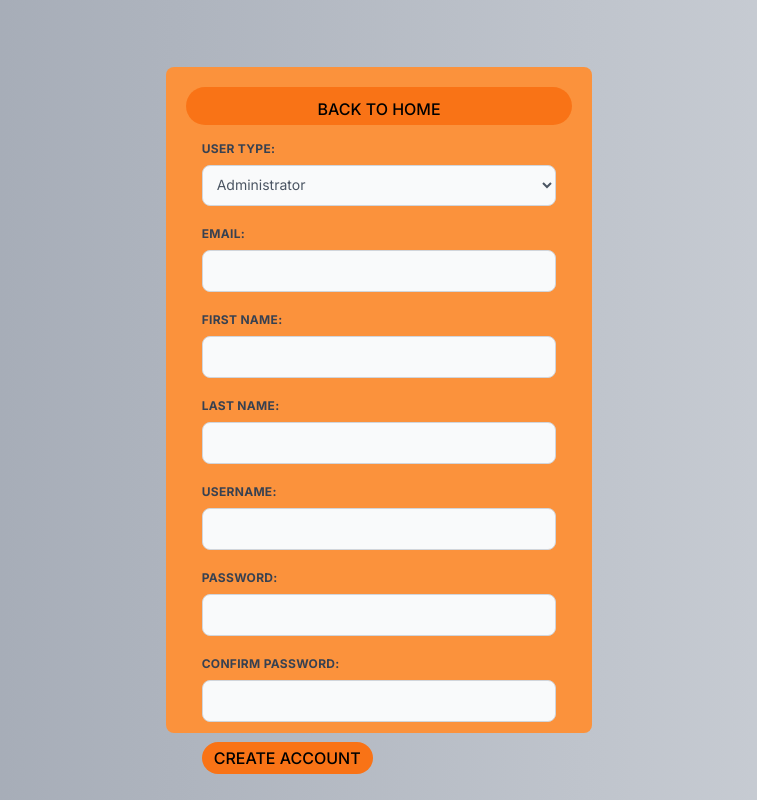
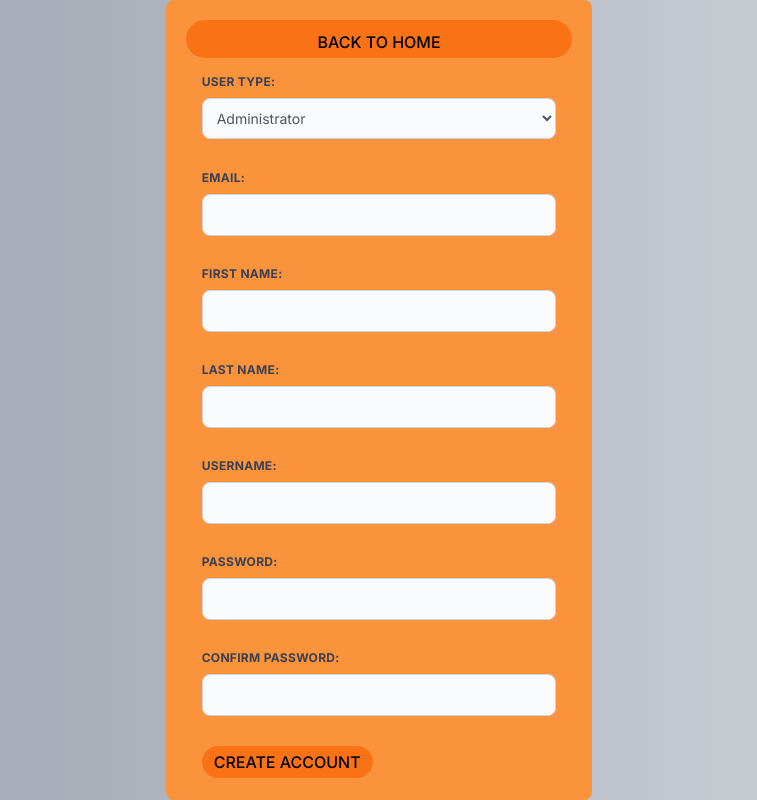
Before and after one commit to jdmclatcher/JIC-3110-Breaking-Barriers, a Next.js app in the folder client/: page /create-account in a window 1280 px wide. Shown: the whole page, without its empty margins (261-1018 px from the left). Built offline with nearby package versions, Linux system fonts and the light colour scheme.

Commit message:
Configured account creation interface
Slightly changed account creation interface to be more applicable to non-local machines

```diff
--- a/client/app/create-account/page.js
+++ b/client/app/create-account/page.js
@@ -68,12 +68,14 @@ const CreateAccount = () => {
     return (
         <div className='bg-gradient-to-r from-gray-400 to-gray-300 h-screen flex justify-center items-center'>
 
-            <div className='bg-gradient-to-r from-orange-400 to-orange-400 rounded-lg h-5/6 w-1/3 p-5 flex flex-col'>
+            <div className='bg-gradient-to-r from-orange-400 to-orange-400 rounded-lg h-full w-1/3 p-5 flex flex-col'>
+
                 <button
                 className='inline-block  rounded-full bg-gradient-to-r from-orange-500 to-orange-500 fw-5/6 px-3 pb-1 pt-2.5 text-md font-medium uppercase leading-normal text-primary-700'
                 onClick={navigateToHome}>Back to Home</button>
-                <div className='justify-center items-center p-4 h-5/6 items-center'>
-                    <div>
+
+                <div className='justify-center items-center p-4 h-full items-center'>
+                    <div className='h-24'>
                         <label className='block uppercase tracking-wide text-gray-700 text-xs font-bold mb-2'>User Type: </label>
                         <select
                             className = "bg-gray-50 mb-5 border border-gray-300 text-gray-600 text-sm rounded-lg focus:border-blue-500 block w-full p-2.5 dark:bg-orange-300 dark:placeholder-gray-400"
@@ -86,7 +88,7 @@ const CreateAccount = () => {
                             <option value="trainee">Trainee</option>
                         </select>
                     </div>
-                    <div>
+                    <div className='h-24'>
                         <label className='block uppercase tracking-wide text-gray-700 text-xs font-bold mb-2'>
                             Email:
                         </label>
@@ -99,7 +101,7 @@ const CreateAccount = () => {
                          />
                     </div>
                     {userData.userType === 'trainee' &&
-                    <div>
+                    <div className='h-24'>
                         <label className='block uppercase tracking-wide text-gray-700 text-xs font-bold mb-2'>Instructor Username: </label>
                         <input
                             className = "bg-gray-50 mb-5 border border-gray-300 text-gray-600 text-sm rounded-lg focus:border-blue-500 block w-full p-2.5 dark:bg-orange-300 dark:placeholder-gray-400"
@@ -108,7 +110,7 @@ const CreateAccount = () => {
                             value={userData.traineeInstructorId}
                             onChange={handleChange} />
                     </div>}
-                    <div>
+                    <div className='h-24'>
                         <label className='block uppercase tracking-wide text-gray-700 text-xs font-bold mb-2'>First Name: </label>
                         <input
                             className = "bg-gray-50 mb-5 border border-gray-300 text-gray-600 text-sm rounded-lg focus:border-blue-500 block w-full p-2.5 dark:bg-orange-300 dark:placeholder-gray-400"
@@ -117,7 +119,7 @@ const CreateAccount = () => {
                             value={userData.firstName}
                             onChange={handleChange} />
                     </div>
-                    <div>
+                    <div className='h-24'>
                         <label className='block uppercase tracking-wide text-gray-700 text-xs font-bold mb-2'>Last Name: </label>
                         <input
                             className = "bg-gray-50 mb-5 border border-gray-300 text-gray-600 text-sm rounded-lg focus:border-blue-500 block w-full p-2.5 dark:bg-orange-300 dark:placeholder-gray-400"
@@ -126,7 +128,7 @@ const CreateAccount = () => {
                             value={userData.lastName}
                             onChange={handleChange} />
                     </div>
-                    <div>
+                    <div className='h-24'>
                         <label className='block uppercase tracking-wide text-gray-700 text-xs font-bold mb-2'>Username: </label>
                         <input
                             className = "bg-gray-50 mb-5 border border-gray-300 text-gray-600 text-sm rounded-lg focus:border-blue-500 block w-full p-2.5 dark:bg-orange-300 dark:placeholder-gray-400"
@@ -135,7 +137,7 @@ const CreateAccount = () => {
                             value={userData.username}
                             onChange={handleChange} />
                     </div>
-                    <div>
+                    <div className='h-24'>
                         <label className='block uppercase tracking-wide text-gray-700 text-xs font-bold mb-2'>Password: </label>
                         <input
                             className = "bg-gray-50 mb-5 border border-gray-300 text-gray-600 text-sm rounded-lg focus:border-blue-500 block w-full p-2.5 dark:bg-orange-300 dark:placeholder-gray-400"
@@ -144,7 +146,7 @@ const CreateAccount = () => {
                             value={userData.password}
                             onChange={handleChange} />
                     </div>
-                    <div>
+                    <div className='h-24'>
                         <label className='block uppercase tracking-wide text-gray-700 text-xs font-bold mb-2'>Confirm Password: </label>
                         <input
                         className = "bg-gray-50 mb-5 border border-gray-300 text-gray-600 text-sm rounded-lg focus:border-blue-500 block w-full p-2.5 dark:bg-orange-300 dark:placeholder-gray-400"
```
